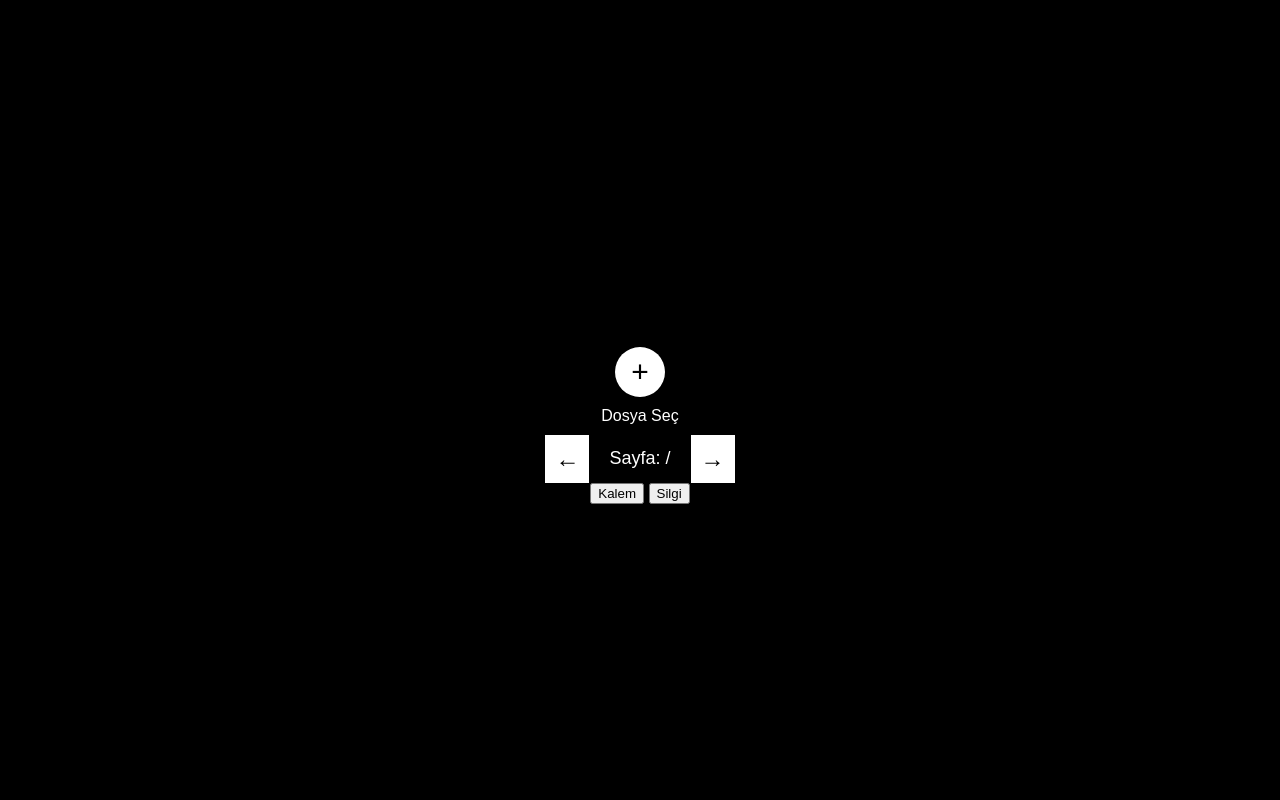
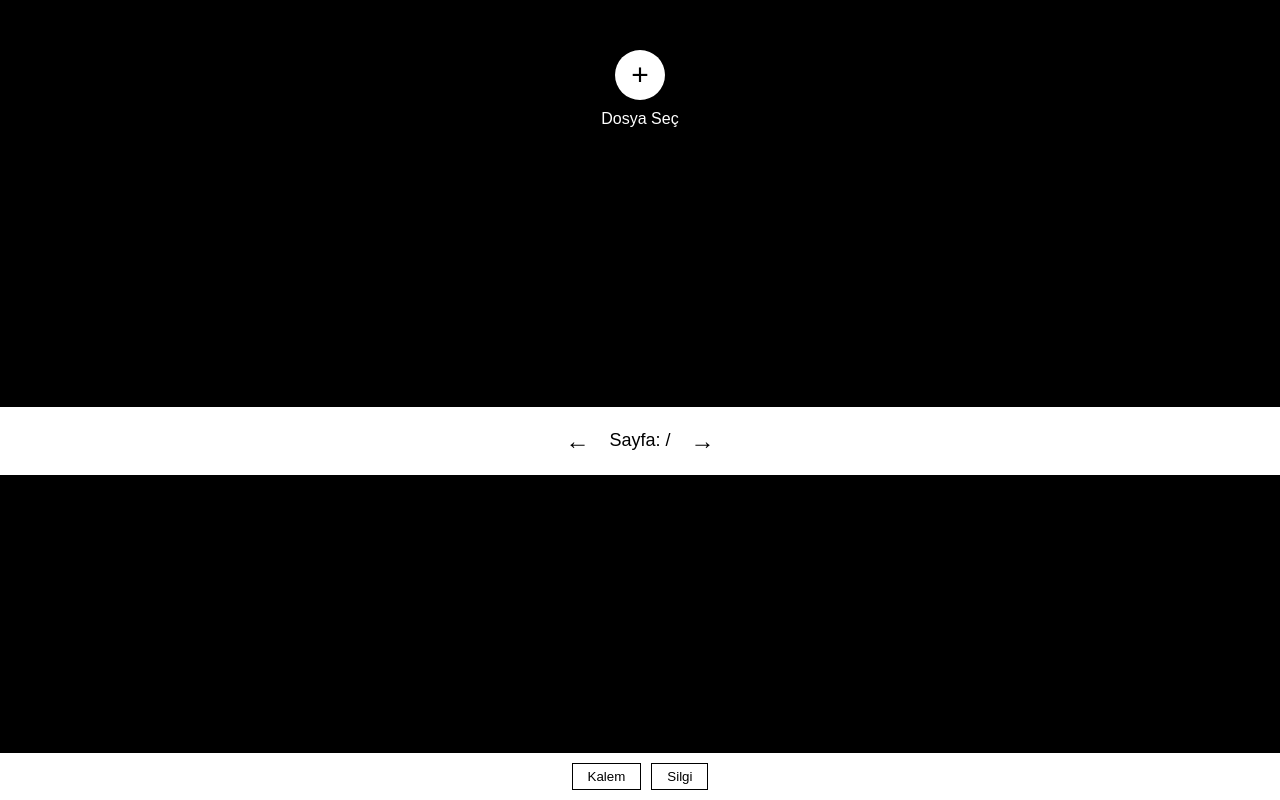
Before and after one commit to Always-come-back/Emirx.github.io, a plain HTML site: page index.html in a window 1280 px wide. Drawn offline with Linux system fonts and the light colour scheme.

Commit message:
Update styles.css

```diff
--- a/styles.css
+++ b/styles.css
@@ -5,12 +5,19 @@ body {
     justify-content: center;
     align-items: center;
     height: 100vh;
-    background-color: black; /* Arka plan siyah */
+    background-color: black;
+    overflow-y: hidden;
 }
 
 #pdf-app {
     text-align: center;
     color: white;
+    position: relative;
+    width: 100%;
+    height: 100%;
+    display: flex;
+    flex-direction: column;
+    justify-content: space-between;
 }
 
 #upload-section {
@@ -39,19 +46,20 @@ body {
 }
 
 #pdf-container {
-    margin: 20px auto;
-    max-width: 800px;
+    flex-grow: 1;
     display: flex;
     justify-content: center;
     align-items: center;
+    overflow-y: scroll;
 }
 
 canvas {
     width: 100%;
+    max-height: 100vh;
     border: 1px solid #ccc;
 }
 
-#fullscreen-btn {
+#fullscreen-btn, #exit-fullscreen-btn {
     position: absolute;
     bottom: 20px;
     right: 20px;
@@ -60,26 +68,50 @@ canvas {
     border: none;
     padding: 10px;
     cursor: pointer;
+    z-index: 10;
+}
+
+#fullscreen-btn img {
+    width: 30px;
+    height: 30px;
 }
 
 #navigation {
-    margin-top: 10px;
+    background-color: white;
+    color: black;
+    padding: 10px;
     display: flex;
     justify-content: center;
     align-items: center;
+    position: relative;
 }
 
-#prev-page, #next-page {
+.nav-btn {
     background-color: white;
     color: black;
     border: none;
     padding: 10px;
     cursor: pointer;
     font-size: 24px;
+    margin: 0 10px;
 }
 
 #page-num-display {
-    margin: 0 20px;
     font-size: 18px;
-    color: white;
 }
+
+#controls {
+    background-color: white;
+    display: flex;
+    justify-content: center;
+    padding: 10px;
+}
+
+#pen-btn, #eraser-btn {
+    background-color: white;
+    color: black;
+    border: 1px solid black;
+    padding: 5px 15px;
+    cursor: pointer;
+    margin: 0 5px;
+}
```
